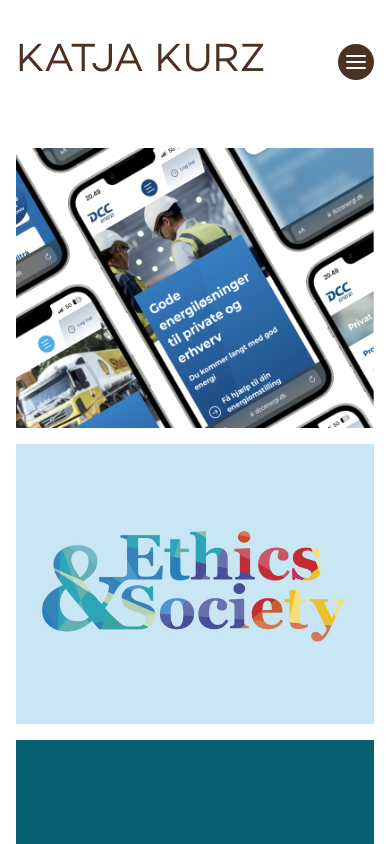
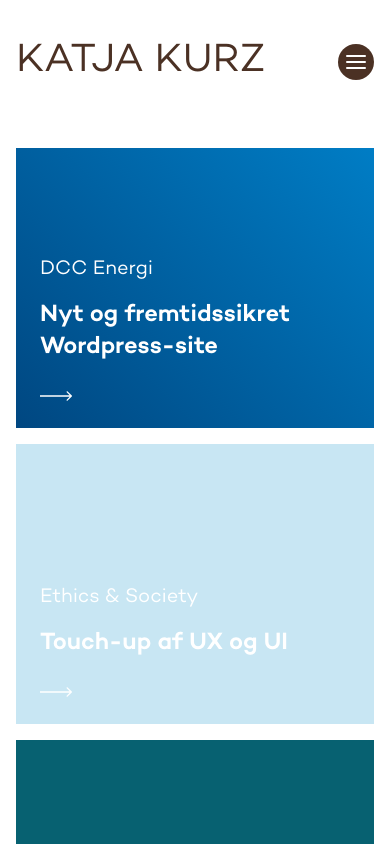
Before and after one commit to marcusklausen/portfolio-katja, a Next.js app: page / in a window 390 px wide. Shown: the top 844 px of the page. Built offline with nearby package versions, Linux system fonts and the light colour scheme.

Commit message:
fix mobile

```diff
--- a/src/app/_components/masonry-grid.tsx
+++ b/src/app/_components/masonry-grid.tsx
@@ -27,6 +27,7 @@
               <Link key={project.slug} href={`/work/${project.slug}`}>
                 <PortfolioCard
                   {...project}
+                  imageSrc={undefined}
                   delay={index * 0.1}
                   height={"short"}
                 />
```
